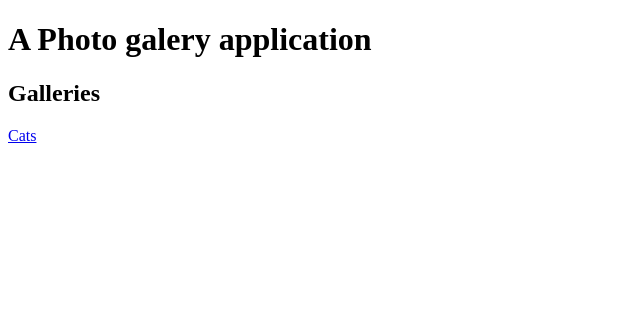
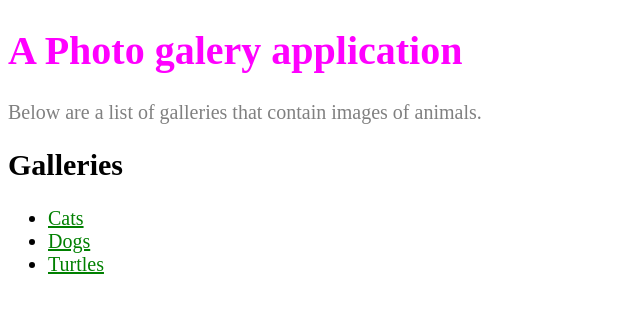
Before and after one commit to aslawter/Metis-PreWork, a plain HTML site: page index.html in a window 1280 px wide. Shown: the whole page, without its empty margins (0-640 px from the left). Drawn offline with Linux system fonts and the light colour scheme.

Commit message:
Added style sheets to each page, added new turtle page

```diff
--- a/index.html
+++ b/index.html
@@ -4,12 +4,32 @@
 <head>
 	<meta charset="UTF-8">
 	<title>My Web Gallery</title>
+	<style>
+		h1 {
+			color: magenta;
+		}
+		#introduction {
+			color: gray;
+		}
+		#galleries li a {
+			color: green;
+		}
+		body {
+			font-size: 20px;
+		}
+	</style>
 </head>
 <body>
 	<h1>A Photo galery application</h1>
-<div>
+	<div id="introduction">Below are a list of galleries that contain images of animals.</div>
 <h2>Galleries</h2>
-<p><a href='cats.html'>Cats</a></p>
+<p><ul>
+<div id="galleries">
+<li><a href='cats.html'>Cats</a></li>
+<li><a href='dogs.html'>Dogs</a></li>
+<li><a href='turtles.html'>Turtles</a></li>
 </div>
+</ul>
+</p>
 </body>
 </html>
```
Also changed, not shown: dogs.html (+14 -0 lines), turtles.html (added, +25 -0 lines), turtle.jpg (added).
